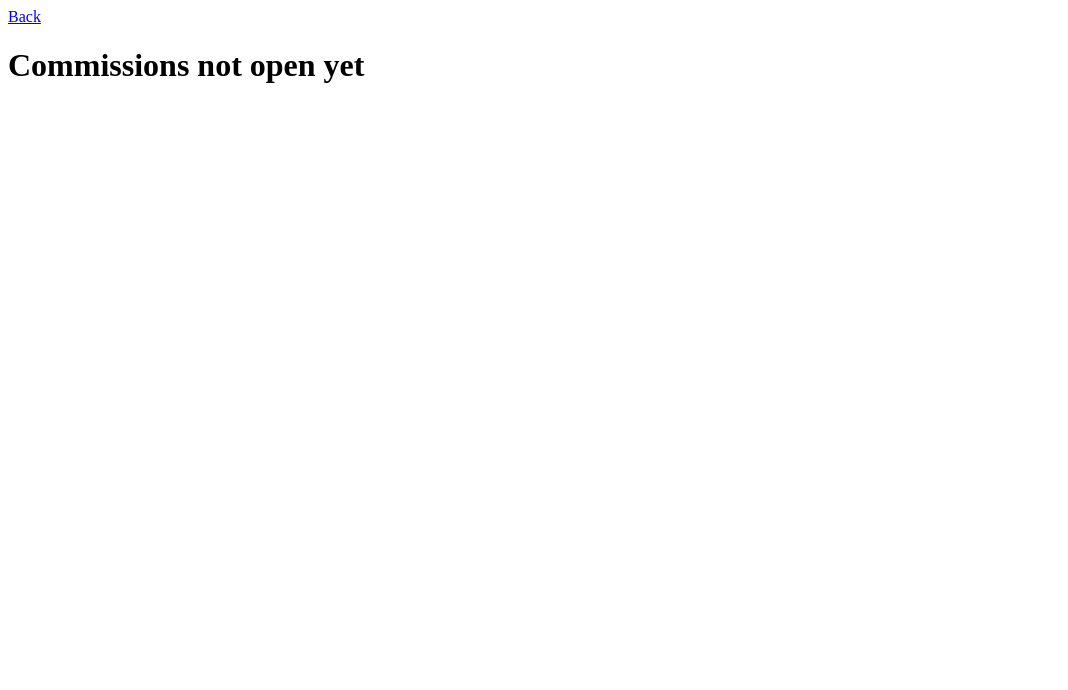
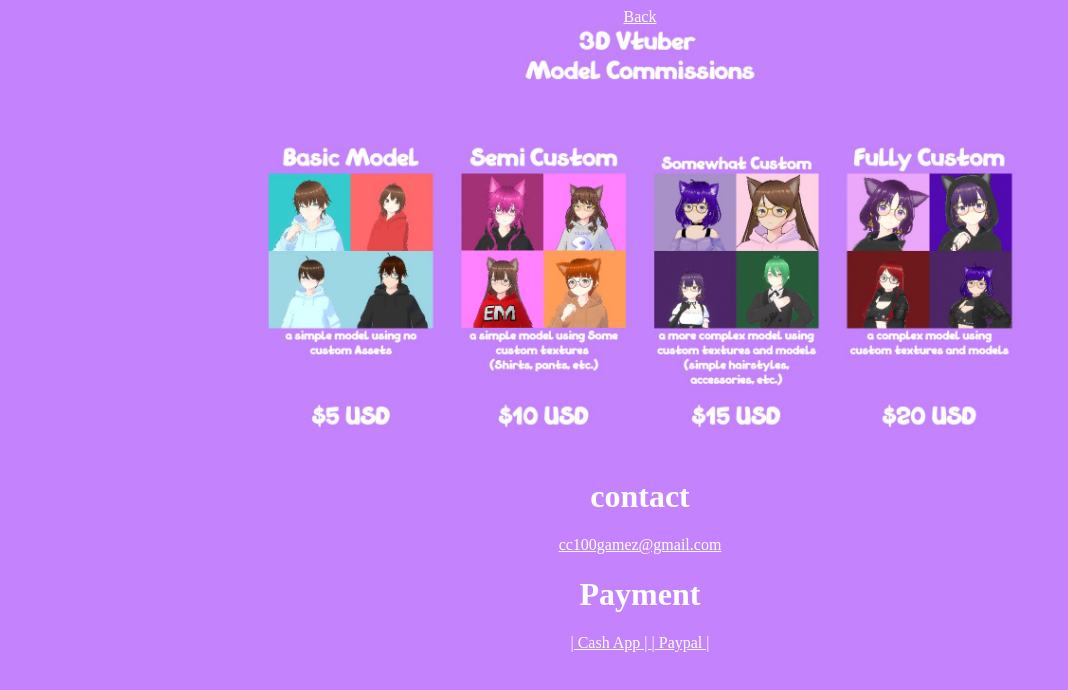
Before and after one commit to STORM-MCCTC/STORM-Funny-webpage, a plain HTML site: page commissions.html in a window 1280 px wide. Shown: the whole page, without its empty margins (0-1068 px from the left). Drawn offline with Linux system fonts and the light colour scheme.

Commit message:
opened commissions

```diff
--- /dev/null
+++ b/commissions.css
@@ -0,0 +1,9 @@
+body {
+    background-color: #C483FD;
+    text-align: center;
+    color: white;
+}
+
+a {
+    color: white;
+}
--- a/commissions.html
+++ b/commissions.html
@@ -4,9 +4,16 @@
     <meta charset="UTF-8">
     <meta name="viewport" content="width=device-width, initial-scale=1.0">
     <title>Commissions</title>
+    <link rel="stylesheet" href="commissions.css">
 </head>
 <body>
     <a href="index.html">Back</a>
-    <h1>Commissions not open yet</h1>
-</body>
+    <br>
+    <img src="commission.jpg" id="commission" style="width:60%; height:60%;" >
+    <h1>contact</h1>
+    <a href= "mailto: cc100gamez@gmail.com"> cc100gamez@gmail.com </a>
+    <h1>Payment</h1>
+    <a href="https://cash.app/$TORMVT"> | Cash App | </a>
+    <a href="paypal.me/STORMVTUBER"> | Paypal | </a>
+    </body>
 </html>
```
Also changed, not shown: commission.jpg (added).
